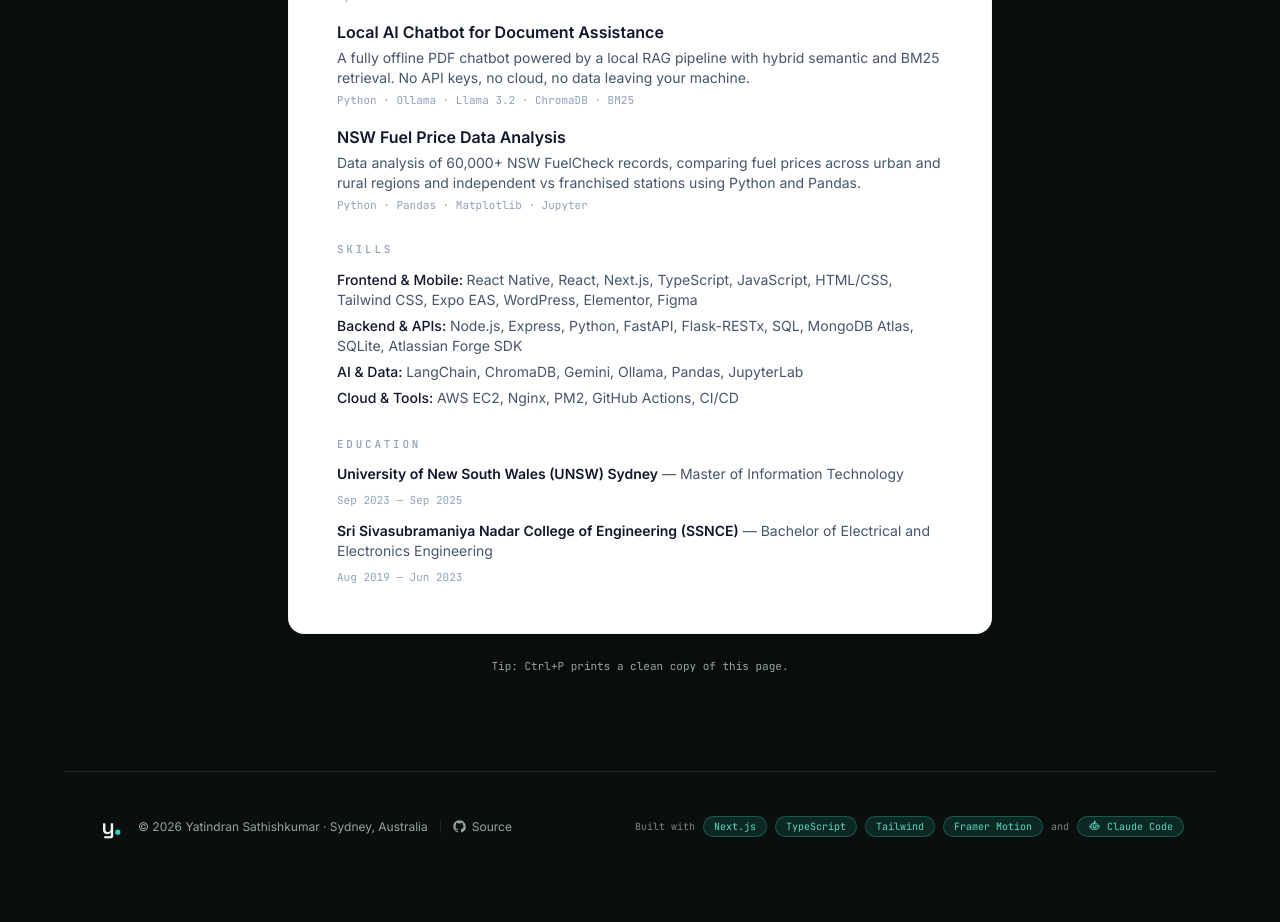
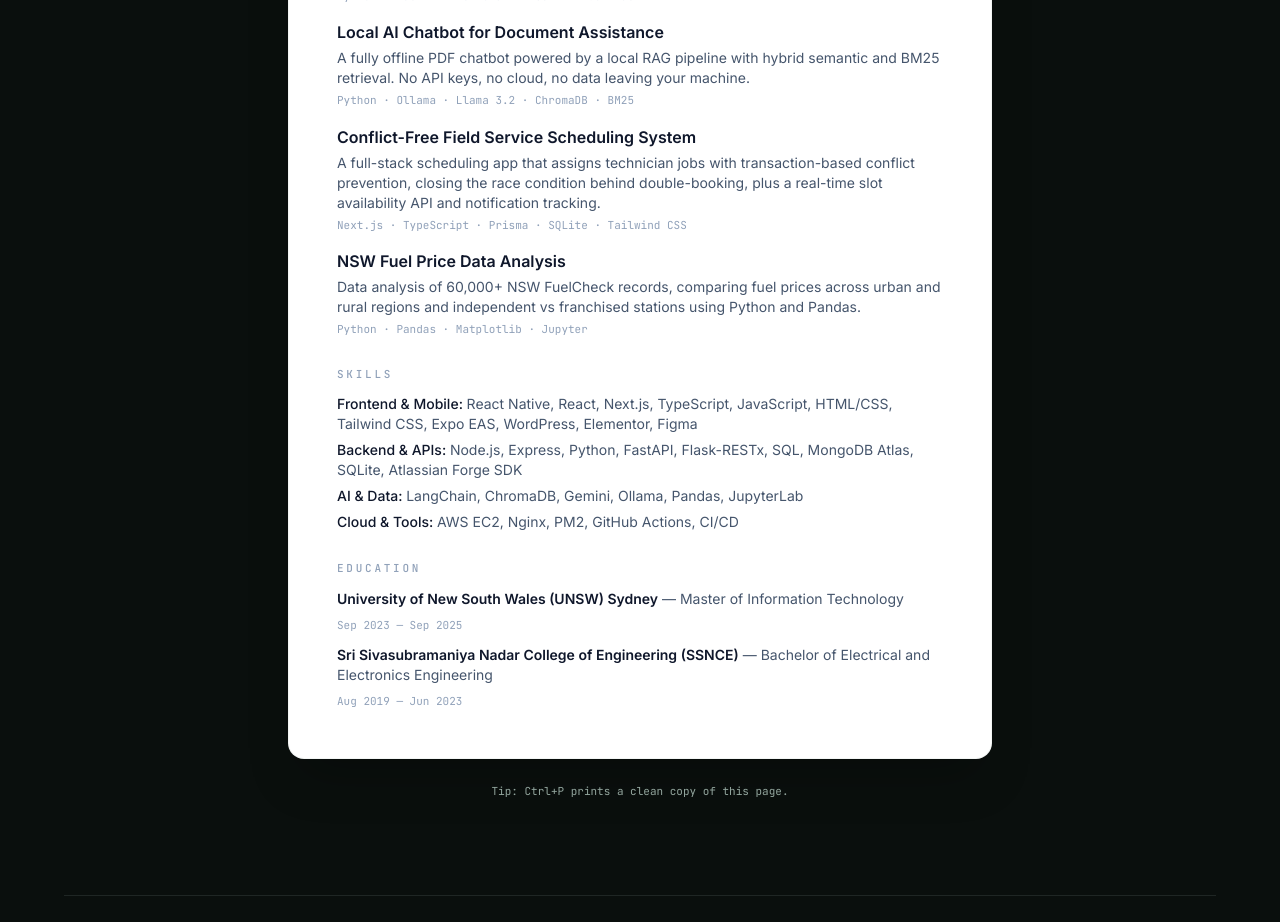
Before and after one commit to YatinSathish/portfolio, a Next.js app: page /resume in a window 1280 px wide. Shown: the part 1100-2022 px from the top of the page. Before the commit the page ends 1982 px from the top, so only its background shows below. Built offline with nearby package versions, Linux system fonts and the light colour scheme.

Commit message:
Add Conflict-Free Field Service Scheduling System project
Placed before NSW Fuel Price Data Analysis in the projects list.

```diff
--- a/data/content.ts
+++ b/data/content.ts
@@ -146,6 +146,14 @@
       "A fully offline PDF chatbot powered by a local RAG pipeline with hybrid semantic and BM25 retrieval. No API keys, no cloud, no data leaving your machine.",
     tech: ["Python", "Ollama", "Llama 3.2", "ChromaDB", "BM25"],
     github: "https://github.com/YatinSathish/PDF-Reader-Chatbot",
+  },
+  {
+    id: "field-service-scheduler",
+    title: "Conflict-Free Field Service Scheduling System",
+    description:
+      "A full-stack scheduling app that assigns technician jobs with transaction-based conflict prevention, closing the race condition behind double-booking, plus a real-time slot availability API and notification tracking.",
+    tech: ["Next.js", "TypeScript", "Prisma", "SQLite", "Tailwind CSS"],
+    github: "https://github.com/YatinSathish/scheduling-platform",
   },
   {
     id: "data-pipeline",
```
